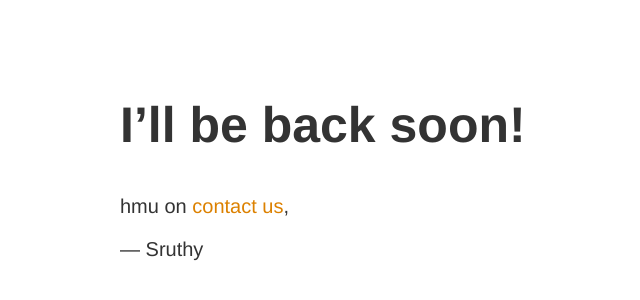
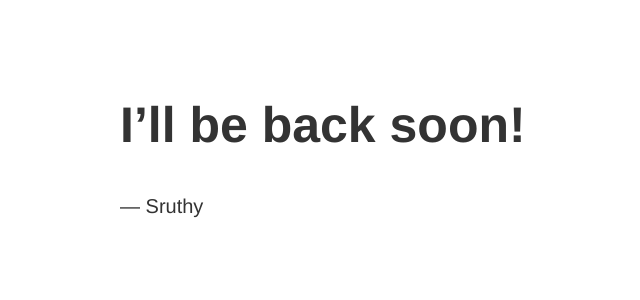
Before and after one commit to sru-thy/protfolio, a plain HTML site: page index.html in a window 1280 px wide. Shown: the part 104-404 px from the top of the page, without its empty margins (195-835 px from the left). Drawn offline with Linux system fonts and the light colour scheme.

Commit message:
Update index.html

```diff
--- a/index.html
+++ b/index.html
@@ -12,7 +12,6 @@
 <article>
     <h1>I&rsquo;ll be back soon!</h1>
     <div>
-        <p>hmu on <a href="https://twitter.com/sruuuthy">contact us</a>,</p>
         <p>&mdash; Sruthy</p>
     </div>
 </article>
```
